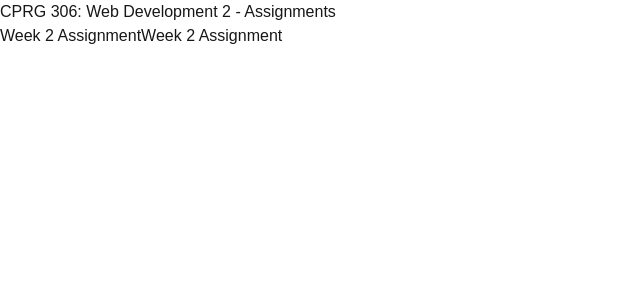
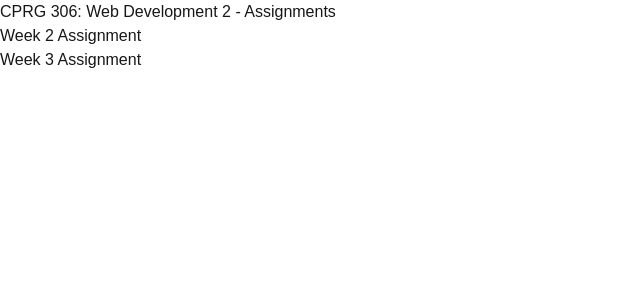
Before and after one commit to jlpiza/cprg306-assignments, a Next.js app: page / in a window 1280 px wide. Shown: the top 300 px of the page, without its empty margins (0-640 px from the left). Built offline with nearby package versions, Linux system fonts and the light colour scheme.

Commit message:
Update page.js

```diff
--- a/app/page.js
+++ b/app/page.js
@@ -6,8 +6,8 @@ export default function Page() {
     <main>
       <h1>CPRG 306: Web Development 2 - Assignments</h1>
 
-      <Link href="/week-2">Week 2 Assignment</Link>
-      <Link href="/week-3">Week 2 Assignment</Link>
+      <Link href="/week-2">Week 2 Assignment</Link><br/>
+      <Link href="/week-3">Week 3 Assignment</Link>
 
 
     </main>
```
